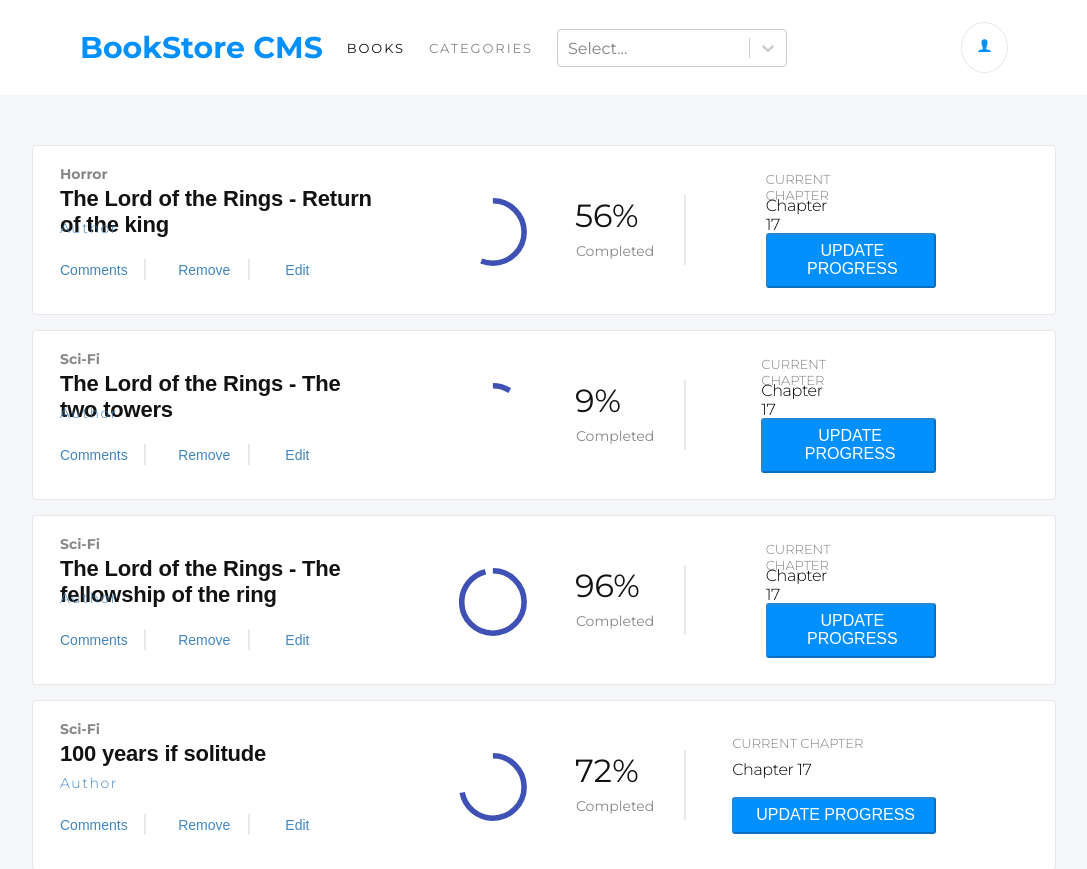
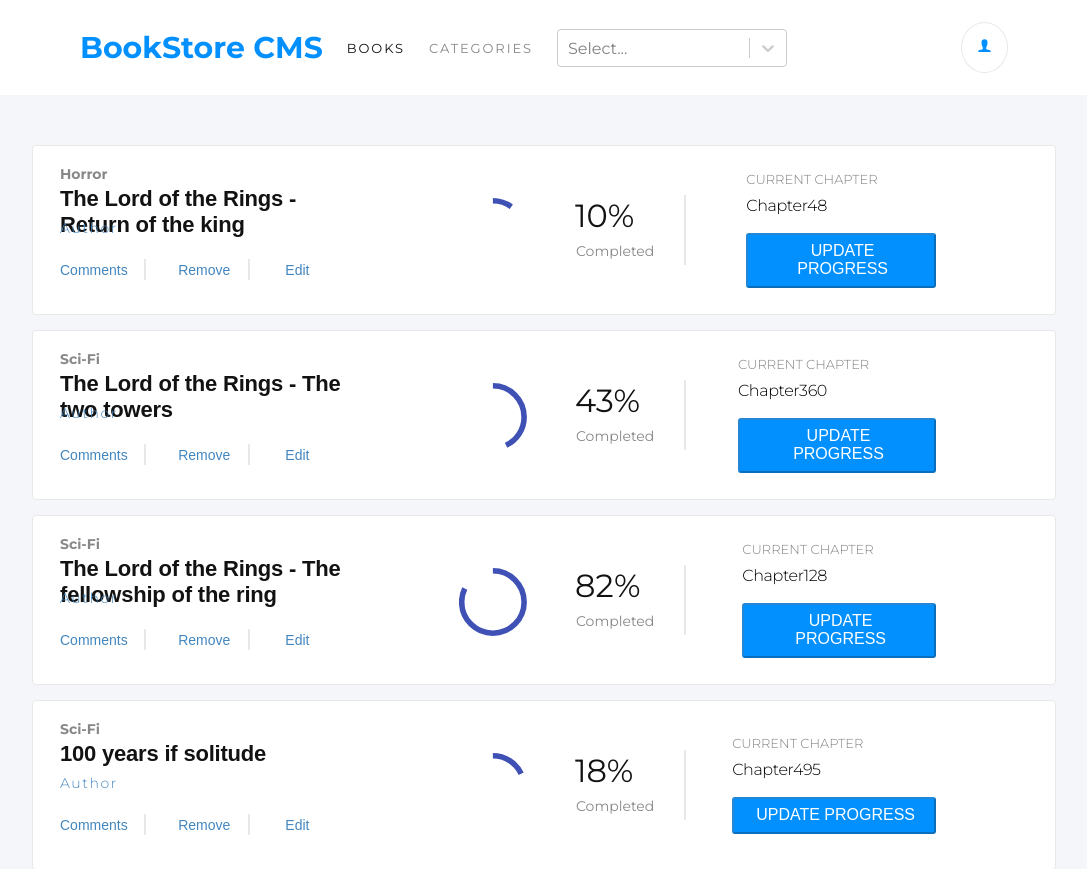
Before and after one commit to sergiocortessat/Redux_Bookstore, a React (Create React App) app: page / in a window 1280 px wide. Shown: the top 869 px of the page, without its empty margins (96-1183 px from the left). Built offline with nearby package versions, Linux system fonts and the light colour scheme.

Commit message:
Add randomizer to pages and progress

```diff
--- a/src/Components/Book.js
+++ b/src/Components/Book.js
@@ -4,6 +4,7 @@ import { CircularProgress } from '@material-ui/core';
 
 const Book = ({ book, handleRemoveBook }) => {
   const progressBar = Math.floor(Math.random() * 100);
+  const progressPage = Math.floor(Math.random() * 500);
 
   return (
     <div className="book-item">
@@ -33,7 +34,10 @@ const Book = ({ book, handleRemoveBook }) => {
       <span className="horizontal-line-1" />
       <div className="chapters">
         <h5>CURRENT CHAPTER</h5>
-        <h4>Chapter 17</h4>
+        <h4>
+          Chapter
+          {progressPage}
+        </h4>
         <button type="button" disabled="true">UPDATE PROGRESS</button>
       </div>
     </div>
```
